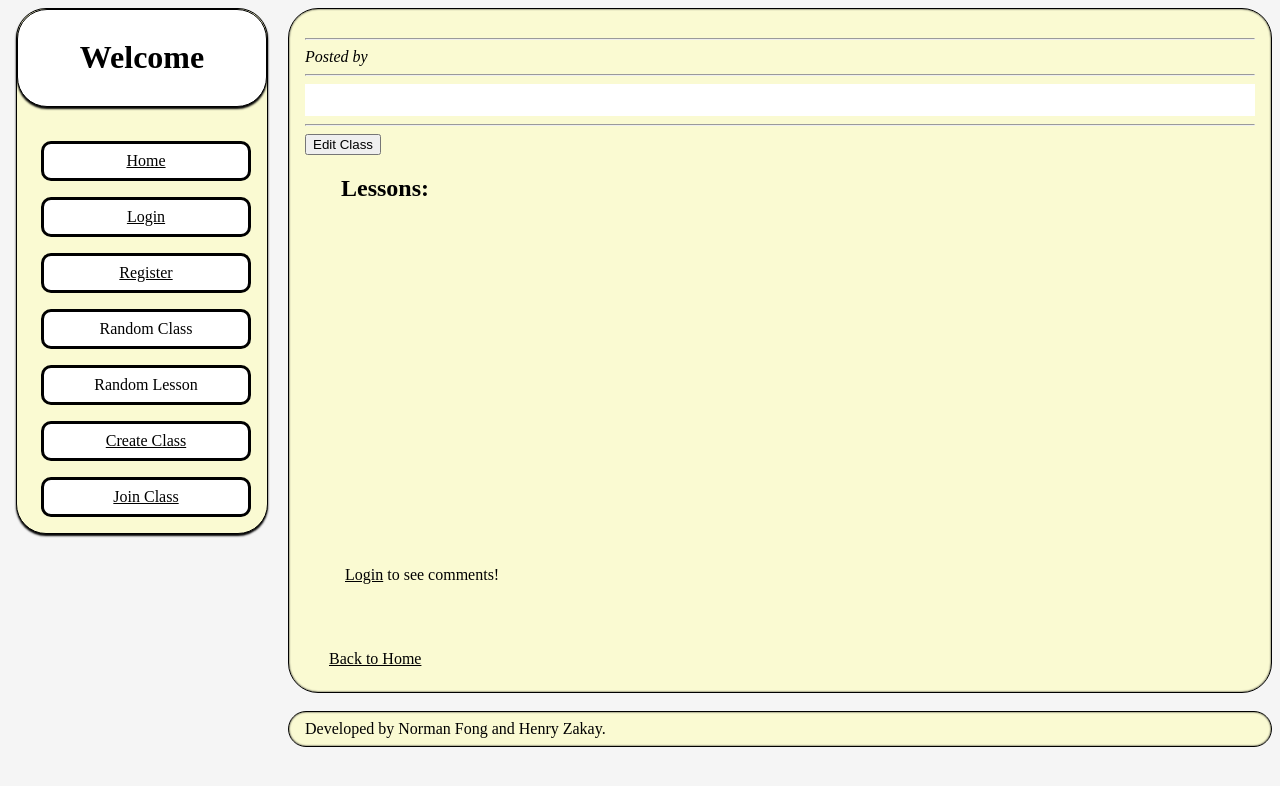
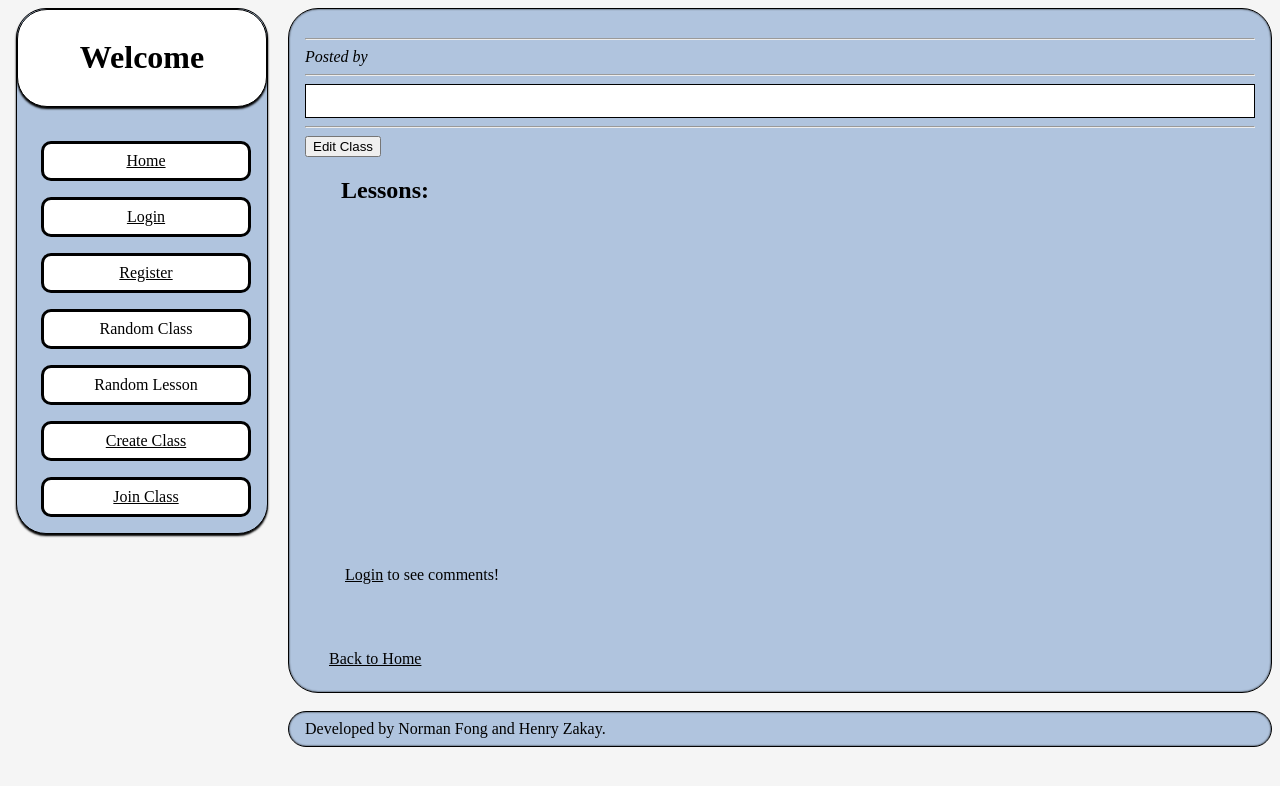
Before and after one commit to henz90/classnotes, a PHP site: template project/templates/class.html.twig in a window 1280 px wide. Shown: the top 786 px of the page. Run offline with PHP 8.4, Linux system fonts and the light colour scheme; the template is opened without the code that fills it, so the values that code supplies are empty; some libraries are stand-ins or nearby versions.

Commit message:
Update styles.css

```diff
--- a/project/styles.css
+++ b/project/styles.css
@@ -19,7 +19,7 @@ body {
     position: sticky;
     top: 0.5em;
     left: 1em;
-    background-color: lightgoldenrodyellow;
+    background-color: lightsteelblue;
     box-shadow: 0px 2px 2px black;
 }
 
@@ -40,13 +40,13 @@ body {
 }
 
 #menu > li:hover {
-    background-color: #C8FFFF;
+    background-color: whitesmoke;
 }
 
 #content {
     border: 1px solid black;
     border-radius: 30px;
-    background-color: lightgoldenrodyellow;
+    background-color: lightsteelblue;
     width: auto;
     height: auto;
     margin-left: 17.5em;
@@ -59,12 +59,13 @@ body {
     border: 1px solid black;
     border-radius: 30px;
     margin-left: 17.5em;
-    background-color: lightgoldenrodyellow;
+    background-color: lightsteelblue;
     padding: 0.5em 0 0.5em 1em;
     box-shadow: inset 0 0 2px black;
 }
 
 .body {
+    border: 1px solid black;
     background-color: white;
     padding: 1em;
 }
@@ -80,7 +81,7 @@ body {
 }
 
 .class:hover {
-    background-color: #C8FFFF;
+    background-color: whitesmoke;
 }
 
 .comments {
```
